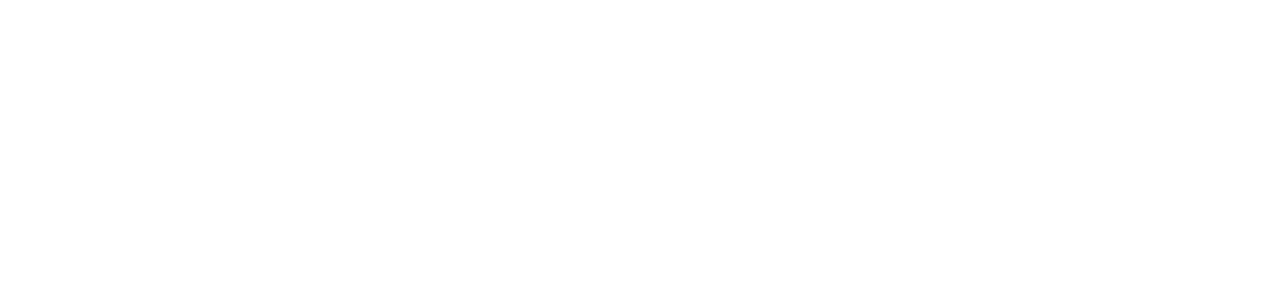
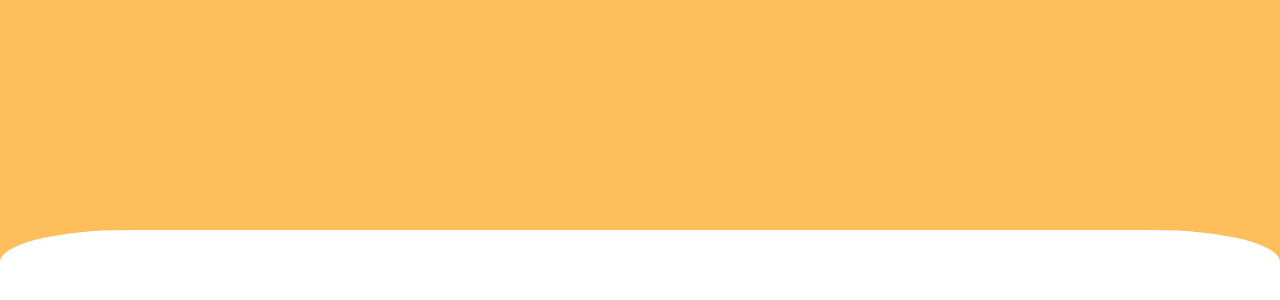
Before and after one commit to dikshithshetty/soysambu-conservancy-web-app, a React (Create React App) app: page / in a window 1280 px wide. Shown: the part 58-358 px from the top of the page. Built offline with nearby package versions, Linux system fonts and the light colour scheme.

Commit message:
:construction: Add SectionSeparator component and Homepage container

```diff
--- a/public/index.html
+++ b/public/index.html
@@ -6,8 +6,8 @@
     <meta name="viewport" content="width=device-width, initial-scale=1" />
     <meta name="theme-color" content="#000000" />
     <meta
-      name="description"
-      content="Web site created using create-react-app"
+      name="Soysambu Conservancy Web App"
+      content="TODO"
     />
     <link rel="apple-touch-icon" href="%PUBLIC_URL%/logo192.png" />
     <!--
@@ -24,7 +24,7 @@
       work correctly both with client-side routing and a non-root public URL.
       Learn how to configure a non-root public URL by running `npm run build`.
     -->
-    <title>React App</title>
+    <title>Soysambu Conservancy</title>
   </head>
   <body>
     <noscript>You need to enable JavaScript to run this app.</noscript>
--- a/src/App.js
+++ b/src/App.js
@@ -1,12 +1,8 @@
 import React from 'react';
+import Homepage from './container/Homepage/Homepage'
 
-function App() {
-  return (
-    <div className="App">
-      <header className="App-header">
-      </header>
-    </div>
-  );
-}
+const App = props => {
+  return <Homepage />;
+};
 
 export default App;
--- /dev/null
+++ b/src/components/SectionSeperator/SectionSeparator.js
@@ -0,0 +1,14 @@
+import React from 'react'
+import styling from './SectionSeparator.module.css'
+
+const SectionSeparator = () => (
+    /* Background color passed as prop,
+    After background color passed as prop
+    Separator type (circle, curved) passed as prop*/
+
+    <div className={styling.curved}>
+
+    </div>
+);
+
+export default SectionSeparator
--- /dev/null
+++ b/src/components/SectionSeperator/SectionSeparator.module.css
@@ -0,0 +1,37 @@
+/**
+Separator styles taken from https://wweb.dev/resources/css-separator-generator
+**/
+
+.semiCircle {
+    position: relative;
+    background: #2c3e50;
+    height: 50vh;
+}
+.semiCircle::before {
+    position: absolute;
+    content: '';
+    left: 50%;
+    z-index: 10;
+    width: 100px;
+    height: 100px;
+    border-radius: 50%;
+    background: inherit;
+    transform: translateX(-50%) translateY(37%);
+    bottom: 0px;
+}
+
+.curved {
+    position: relative;
+    background: #FEBE5B;
+    height: 40vh;
+}
+.curved::after {
+    content: '';
+    border-top-left-radius: 10% 100%;
+    border-top-right-radius: 10% 100%;
+    position: absolute;
+    bottom: 0;
+    width: 100%;
+    background: #fff;
+    height: 10%;
+}
--- /dev/null
+++ b/src/container/Homepage/Homepage.js
@@ -0,0 +1,17 @@
+import React, {Fragment} from 'react';
+import SectionSeparator from '../../components/SectionSeperator/SectionSeparator'
+
+function Homepage() {
+    return (
+        <Fragment>
+            {/* Header */}
+            <SectionSeparator/>
+            {/* Announcements */}
+            {/* Whats new */}
+            {/* NavBar */}
+        </Fragment>
+
+    )
+}
+
+export default Homepage
```
Also changed, not shown: 1 other file (tests, documents, lock files or other folders).
